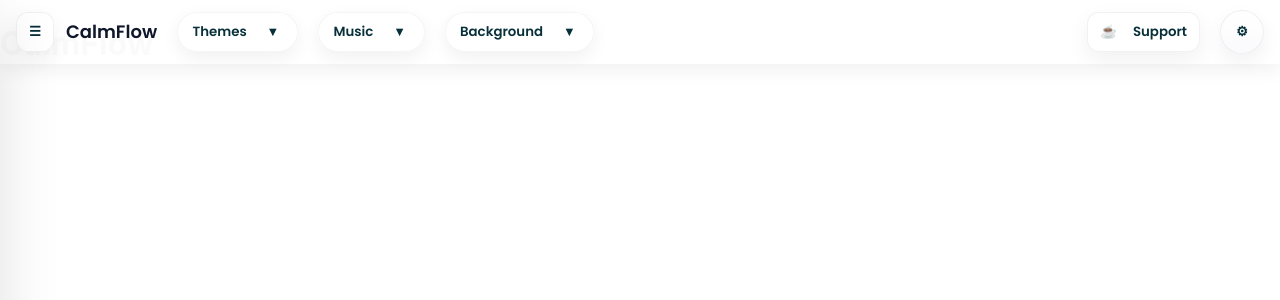
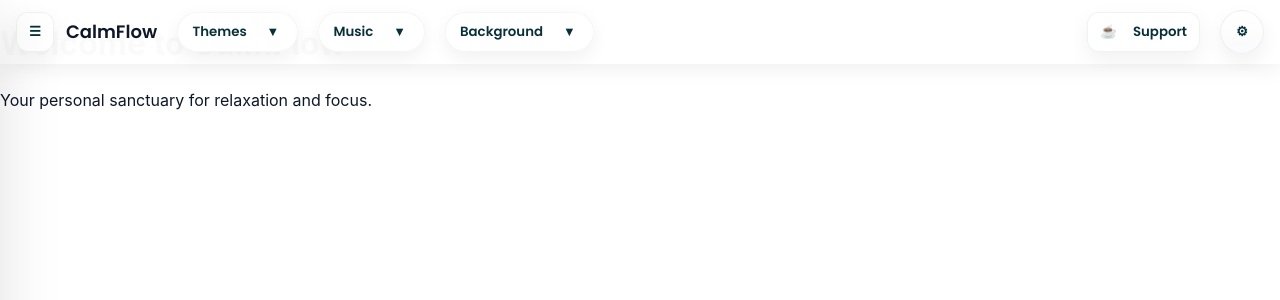
Before and after one commit to zerotrust1/CalmFlow, a Next.js app: page / in a window 1280 px wide. Shown: the top 300 px of the page. Built offline with nearby package versions, Linux system fonts and the light colour scheme.

Commit message:
Feat: Recreate homepage in index.tsx with NavBar

```diff
--- a/src/pages/index.tsx
+++ b/src/pages/index.tsx
@@ -1,5 +1,4 @@
 import Head from 'next/head';
-import { motion } from 'framer-motion';
 import { useState } from 'react';
 import NavBar from '../components/NavBar';
 
@@ -54,14 +53,15 @@ export default function Home() {
           settings={settings}
           onSettingsChange={setSettings}
         />
-        <motion.h1
-          className="absolute top-1/2 left-1/2 -translate-x-1/2 -translate-y-1/2 text-6xl md:text-8xl font-bold text-center text-gray-800"
-          initial={{ opacity: 0, y: -50 }}
-          animate={{ opacity: 1, y: 0 }}
-          transition={{ duration: 1.0 }}
-        >
-          CalmFlow
-        </motion.h1>
+        {/* New homepage content will go here */}
+        <main className="flex flex-col items-center justify-center min-h-screen py-2">
+          <h1 className="text-6xl font-bold text-center text-gray-800">
+            Welcome to CalmFlow
+          </h1>
+          <p className="mt-3 text-2xl text-gray-600">
+            Your personal sanctuary for relaxation and focus.
+          </p>
+        </main>
       </div>
     </>
   );
```
